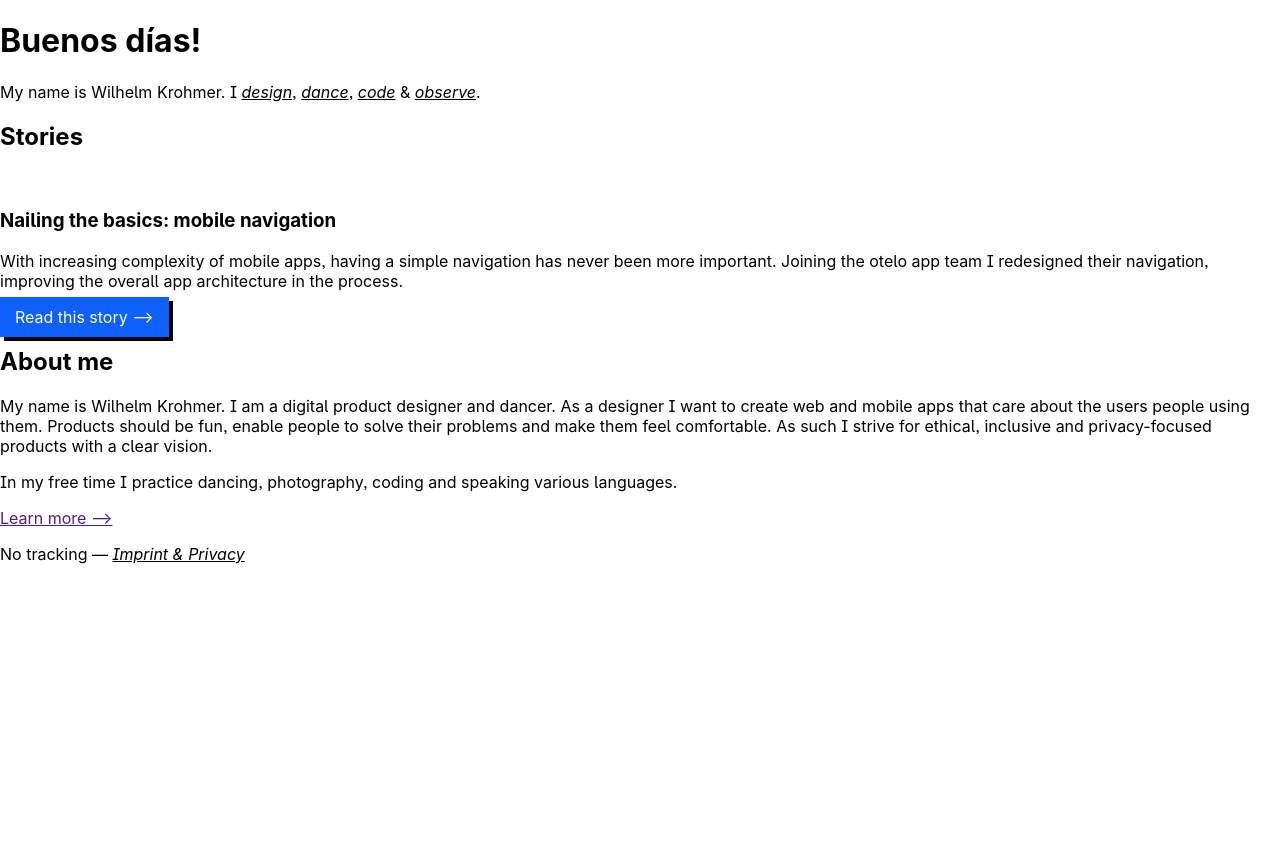
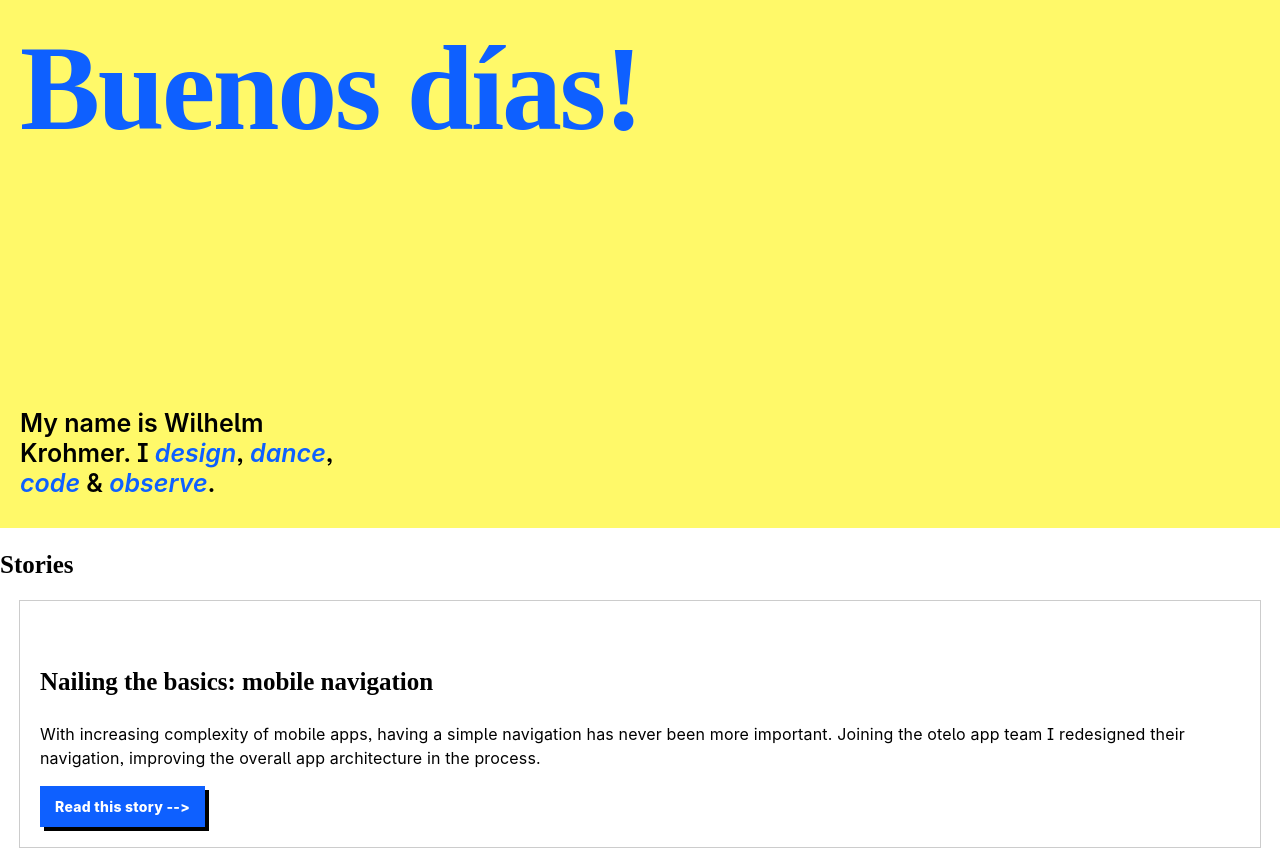
Before and after one commit to WilhelmKrohmer/personal-portfolio, a plain HTML site: page index.html in a window 1280 px wide. Shown: the top 848 px of the page. Before the commit the page ends 821 px from the top, so only its background shows below. Drawn offline with Linux system fonts and the light colour scheme; a web font is replaced by a local one.

Commit message:
Add welcome header and story styling

```diff
--- a/css/global.css
+++ b/css/global.css
@@ -17,7 +17,10 @@ html, body {
 
 /*Button*/
 .button {
-    padding: 10px 15px;
+    box-sizing: border-box;
+    -moz-box-sizing: border-box;
+    display: inline-block;
+    padding: var(--spacing-02) var(--spacing-03);
     text-decoration: none;
     background-color: var(--color-primary);
     color: var(--color-white);
@@ -26,6 +29,25 @@ html, body {
 }
 
 .button:hover {
-    translate: -4px -4px;
+    transform: translate(-4px, -4px);
     box-shadow: var(--box-shadow-02);
 }
+
+.button:focus {
+    outline: 3px solid var(--color-secondary);
+    outline-offset: -3px;
+    transform: translate(-4px, -4px);
+    box-shadow: var(--box-shadow-02);
+}
+
+/*Footer*/
+footer {
+    width: 100vw;
+    background-color: var(--color-secondary);
+    padding: var(--spacing-03) var(--spacing-04);
+    margin-top: var(--spacing-08);
+}
+
+footer > p {
+    margin: 0;
+}
--- a/css/startpage.css
+++ b/css/startpage.css
@@ -1,8 +1,5 @@
 /* Mobile page styling */
 .greetings-container {
-    width: 100vw;
-    height: 66vh;
-    background-color: #fff969;
     display: flex;
 }
 
--- /dev/null
+++ b/css/story-tile.css
@@ -0,0 +1,11 @@
+.story-tile {
+    margin: 20px;
+    padding: 20px;
+    outline: 1px solid var(--color-light-grey);
+}
+
+.story-tile > picture {
+    width: 250px;
+    height: 250px;
+    color: var(--color-secondary);
+}
--- a/css/styles.css
+++ b/css/styles.css
@@ -153,7 +153,6 @@ body {
     line-height: 1.75;
     letter-spacing: 0.01em;
     color: var(--color-black);
-    max-width: 60ch; /*Allows max ~60 characters in one line*/
 }
 
 .body-2-short {
@@ -179,3 +178,8 @@ body {
 .link:hover {
     color: var(--color-primary);
 }
+
+.link:focus {
+    color: var(--color-primary);
+    text-decoration: underline;
+}
--- /dev/null
+++ b/css/welcome-header.css
@@ -0,0 +1,22 @@
+.welcome-header {
+    display: flex;
+    flex-direction: column;
+    justify-content: space-between;
+    width: 100%;
+    height: 66vh;
+    padding-top: var(--spacing-04);
+    padding-bottom: var(--spacing-06);
+    padding-left: var(--spacing-04);
+    padding-right: var(--spacing-04);
+    background-color: #fff969;
+}
+
+.welcome-header > h1 {
+    max-width: 20ch;
+    margin: 0;
+}
+
+.welcome-header > p {
+    max-width: 20ch;
+    margin: 0;
+}
--- a/index.html
+++ b/index.html
@@ -13,6 +13,8 @@
 
     <link href="css/styles.css" rel="stylesheet">
     <link href="css/global.css" rel="stylesheet">
+    <link href="css/welcome-header.css" rel="stylesheet">
+    <link href="css/story-tile.css" rel="stylesheet">
     <!--
     <link href="css/startpage.css" rel="stylesheet">
     -->
@@ -22,9 +24,9 @@
 </head>
 
 <body>
-    <header class="greetings-container">
-        <h1>Buenos días!</h1>
-        <p>My name is Wilhelm Krohmer.
+    <header class="welcome-header">
+        <h1 class="welcome-text">Buenos días!</h1>
+        <p class="welcome-description">My name is Wilhelm Krohmer.
             I <a class="link" href="#stories">design</a>,
             <a class="link" href="https://vimeo.com/334477258" target="new">dance</a>,
             <a class="link" href="https://github.com/WilhelmKrohmer" target="new">code</a> &#38;
@@ -33,24 +35,24 @@
     </header>
     <main>
         <section id="stories">
-            <h2>Stories</h2>
-            <article>
+            <h2 class="display-3">Stories</h2>
+            <article class="story-tile">
                 <picture>
                     <img src="" alt="">
                 </picture>
-                <h3>Nailing the basics: mobile navigation</h3>
-                <p>
+                <h3 class="display-3">Nailing the basics: mobile navigation</h3>
+                <p class="body-1-short">
                     With increasing complexity of mobile apps,
                     having a simple navigation has never been more important.
                     Joining the otelo app team I redesigned their navigation,
                     improving the overall app architecture in the process.
                 </p>
-                <a class="button" href="">Read this story --></a>
+                <a class="body-2-black button" href="">Read this story --></a>
             </article>
         </section>
         <section>
-            <h2>About me</h2>
-            <p>
+            <h2 class="display-3">About me</h2>
+            <p class="body-1-long">
                 My name is Wilhelm Krohmer.
                 I am a digital product designer and dancer.
                 As a designer I want to create web and mobile apps
@@ -60,11 +62,11 @@
                 inclusive and privacy-focused products with a clear vision.
             </p>
             <p>In my free time I practice dancing, photography, coding and speaking various languages.</p>
-            <a href="">Learn more --></a>
+            <a class="body-2-black button" href="">Learn more --></a>
         </section>
     </main>
     <footer>
-            <p>No tracking — <a class="impressum__text link" href="impressum.html">Imprint & Privacy</a></p>
+            <p class="body-2-short">No tracking — <a class="impressum__text link" href="impressum.html">Imprint & Privacy</a></p>
     </footer>
 
     <!--<script src="js/greetings.js"></script>-->
```
